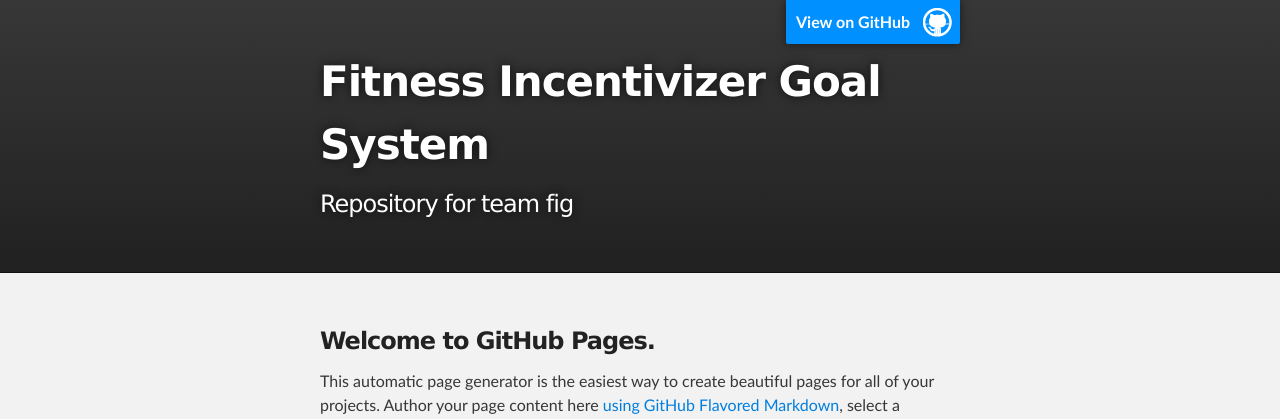
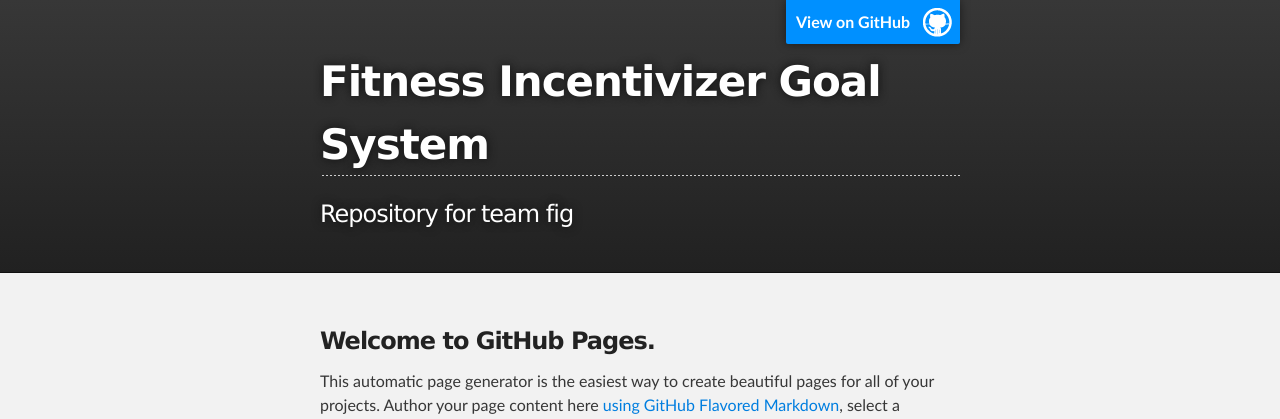
Before and after one commit to ikaikastine/team-fig, a PHP site: page / in a window 1280 px wide. Shown: the top 419 px of the page. Run offline with PHP 8.4, Linux system fonts and the light colour scheme.

Commit message:
Switched header size

```diff
--- a/index.html
+++ b/index.html
@@ -18,8 +18,8 @@
         <header class="inner">
           <a id="forkme_banner" href="https://github.com/ikaikastine/team-fig">View on GitHub</a>
 
-          <h1 id="project_title">Fitness Incentivizer Goal System</h1>
-          <h2 id="project_tagline">Repository for team fig </h2>
+          <h2 id="project_title">Fitness Incentivizer Goal System</h2>
+          <h3 id="project_tagline">Repository for team fig </h3>
 
             <!--
             <section id="downloads">
--- a/stylesheets/stylesheet.css
+++ b/stylesheets/stylesheet.css
@@ -67,7 +67,7 @@ h1, h2, h3, h4, h5, h6 {
 }
 
 h1 {
-  font-size: 30px;
+  font-size: 36px;
   font-weight: 700;
 }
 
```
